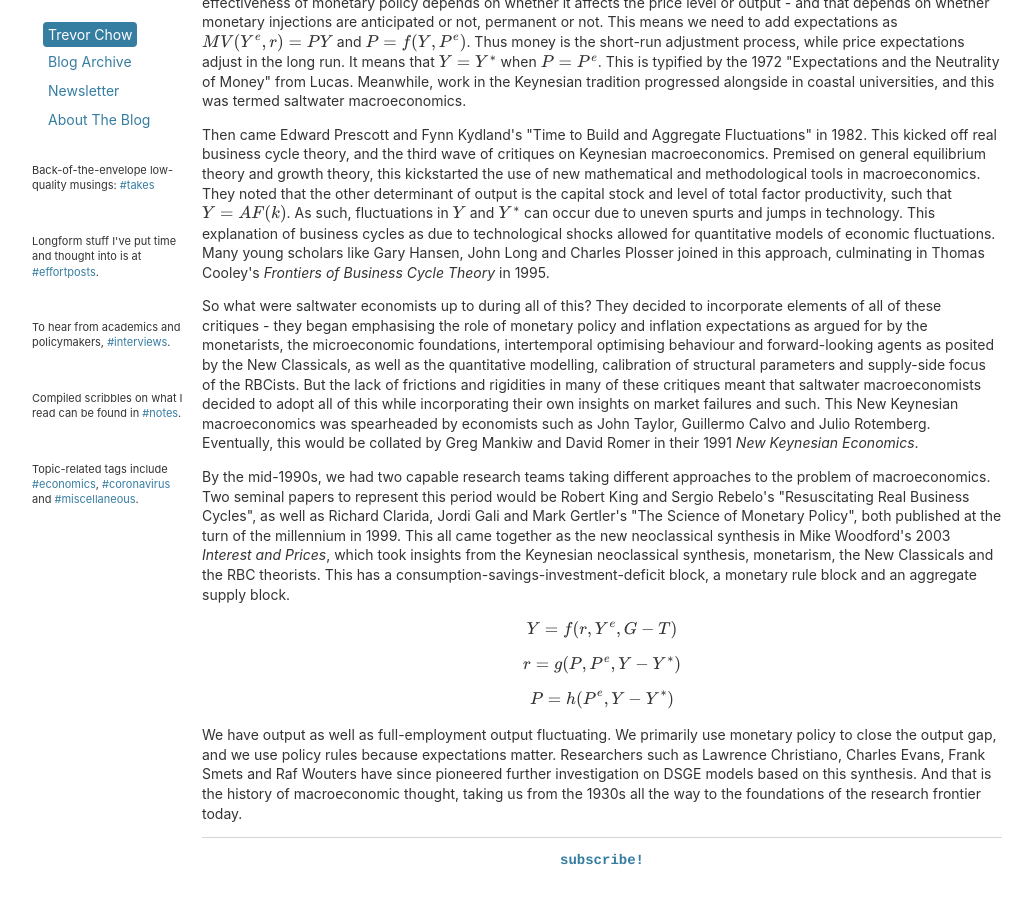
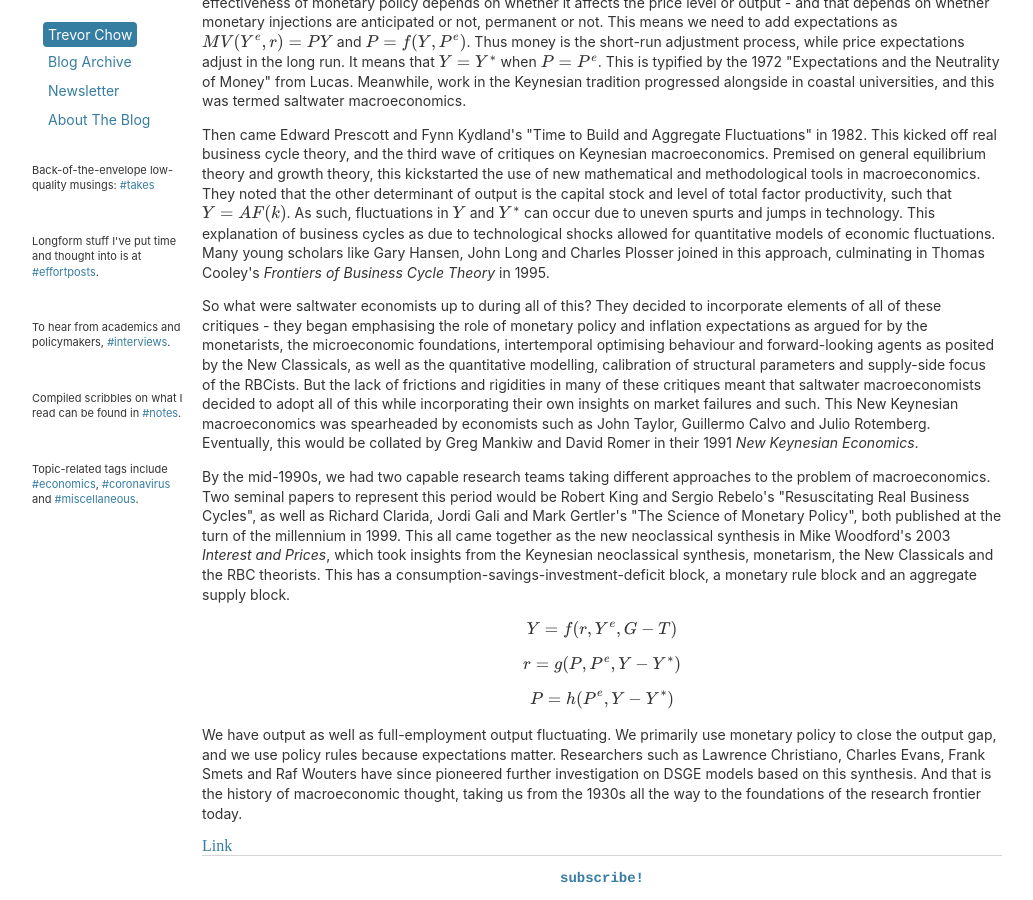
Before and after one commit to tmychow/tmychow.github.io, a Jekyll site: the page built from whereistand/index.html, in a window 1280 px wide and 900 px high, scrolled down 10122 px. Shown: the whole window, without its empty margins (28-1061 px from the left). Built offline with Jekyll 4.4.1, drawn with Linux system fonts in a browser that asks for light colours; formulas are drawn with MathJax 3.

Commit message:
Update index.html

```diff
--- a/whereistand/index.html
+++ b/whereistand/index.html
@@ -83,4 +83,6 @@ title: Where I Stand
 	<p> Then came Edward Prescott and Fynn Kydland's "Time to Build and Aggregate Fluctuations" in 1982. This kicked off real business cycle theory, and the third wave of critiques on Keynesian macroeconomics. Premised on general equilibrium theory and growth theory, this kickstarted the use of new mathematical and methodological tools in macroeconomics. They noted that the other determinant of output is the capital stock and level of total factor productivity, such that \( Y = A F(k) \). As such, fluctuations in \( Y \) and \( Y^* \) can occur due to uneven spurts and jumps in technology. This explanation of business cycles as due to technological shocks allowed for quantitative models of economic fluctuations. Many young scholars like Gary Hansen, John Long and Charles Plosser joined in this approach, culminating in Thomas Cooley's <i>Frontiers of Business Cycle Theory</i> in 1995. </p>
 	<p> So what were saltwater economists up to during all of this? They decided to incorporate elements of all of these critiques - they began emphasising the role of monetary policy and inflation expectations as argued for by the monetarists, the microeconomic foundations, intertemporal optimising behaviour and forward-looking agents as posited by the New Classicals, as well as the quantitative modelling, calibration of structural parameters and supply-side focus of the RBCists. But the lack of frictions and rigidities in many of these critiques meant that saltwater macroeconomists decided to adopt all of this while incorporating their own insights on market failures and such. This New Keynesian macroeconomics was spearheaded by economists such as John Taylor, Guillermo Calvo and Julio Rotemberg. Eventually, this would be collated by Greg Mankiw and David Romer in their 1991 <i>New Keynesian Economics</i>. </p>
 	<p> By the mid-1990s, we had two capable research teams taking different approaches to the problem of macroeconomics. Two seminal papers to represent this period would be Robert King and Sergio Rebelo's "Resuscitating Real Business Cycles", as well as Richard Clarida, Jordi Gali and Mark Gertler's "The Science of Monetary Policy", both published at the turn of the millennium in 1999. This all came together as the new neoclassical synthesis in Mike Woodford's 2003 <i>Interest and Prices</i>, which took insights from the Keynesian neoclassical synthesis, monetarism, the New Classicals and the RBC theorists. This has a consumption-savings-investment-deficit block, a monetary rule block and an aggregate supply block. \[ Y = f(r,Y^e,G-T) \] \[ r = g(P, P^e, Y-Y^*) \] \[ P = h(P^e, Y-Y^*) \] We have output as well as full-employment output fluctuating. We primarily use monetary policy to close the output gap, and we use policy rules because expectations matter. Researchers such as Lawrence Christiano, Charles Evans, Frank Smets and Raf Wouters have since pioneered further investigation on DSGE models based on this synthesis. And that is the history of macroeconomic thought, taking us from the 1930s all the way to the foundations of the research frontier today. </p>
+
+	<a href="/assets/LTV.pdf">Link</a>
 </div><!-- /.blurb -->
```
